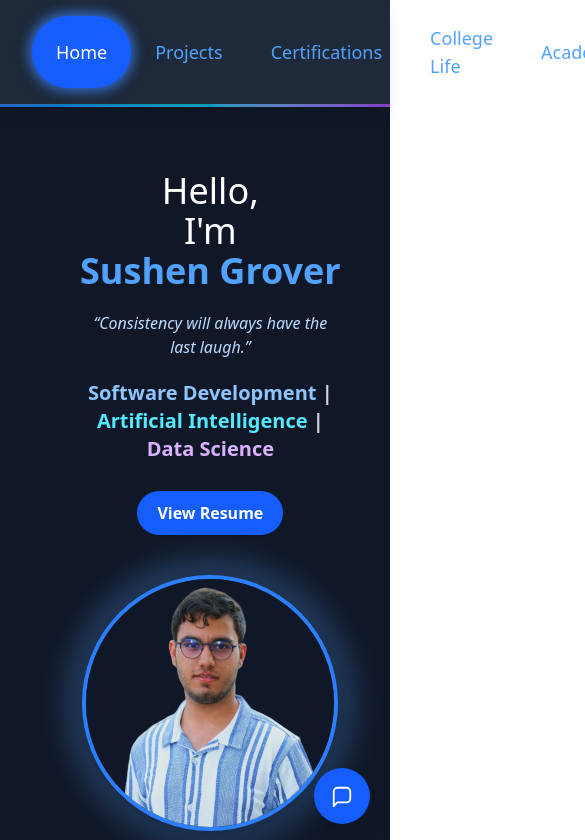
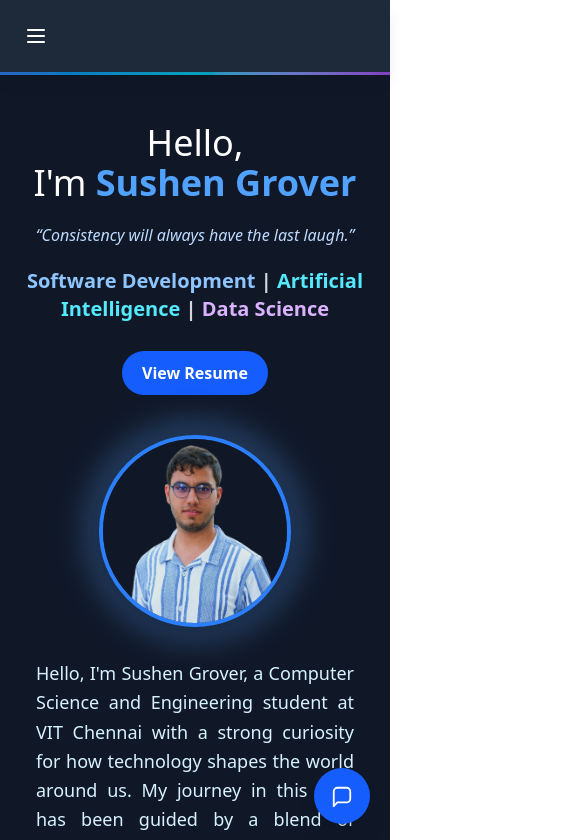
Before and after one commit to SushenGrover/Portfolio-Website, a React (Vite) app in the folder frontend/: page / in a window 390 px wide. Shown: the top 840 px of the page, 585 px wide, since content can reach past the window. Built offline with nearby package versions, Linux system fonts and the light colour scheme.

Commit message:
updated responsive layout

```diff
--- a/frontend/src/components/Navbar.jsx
+++ b/frontend/src/components/Navbar.jsx
@@ -1,8 +1,11 @@
-// frontend\src\componenets\Home.jsx
+// frontend\src\components\Navbar.jsx
 import { Link, useLocation } from "react-router-dom";
+import { useState } from "react";
+import { motion, AnimatePresence } from "framer-motion";
 
 function Navbar() {
   const location = useLocation();
+  const [isMobileMenuOpen, setIsMobileMenuOpen] = useState(false);
 
   const navItems = [
     { path: "/", label: "Home", color: "blue" },
@@ -16,8 +19,39 @@ function Navbar() {
   return (
     <>
       <nav className="bg-gray-800 text-white shadow-lg sticky w-full top-0 z-50">
-        <div className="max-w-6xl mx-auto flex justify-center items-center py-4">
-          <div className="px-8 flex w-full justify-between text-lg font-medium">
+        <div className="max-w-6xl mx-auto flex items-center justify-between md:justify-center py-4 px-4 md:px-0">
+          {/* Mobile menu button */}
+          <button
+            onClick={() => setIsMobileMenuOpen(!isMobileMenuOpen)}
+            className="md:hidden p-2 rounded-md focus:outline-none focus:ring-2 focus:ring-blue-500"
+          >
+            <svg
+              className="w-6 h-6 text-white"
+              fill="none"
+              stroke="currentColor"
+              viewBox="0 0 24 24"
+              xmlns="http://www.w3.org/2000/svg"
+            >
+              {isMobileMenuOpen ? (
+                <path
+                  strokeLinecap="round"
+                  strokeLinejoin="round"
+                  strokeWidth={2}
+                  d="M6 18L18 6M6 6l12 12"
+                />
+              ) : (
+                <path
+                  strokeLinecap="round"
+                  strokeLinejoin="round"
+                  strokeWidth={2}
+                  d="M4 6h16M4 12h16M4 18h16"
+                />
+              )}
+            </svg>
+          </button>
+
+          {/* Desktop navigation */}
+          <div className="hidden md:flex md:w-full md:justify-between text-lg font-medium">
             {navItems.map((item) => {
               const isActive = location.pathname === item.path;
               console.log(location.pathname, item.path, isActive);
@@ -50,6 +84,42 @@ function Navbar() {
             })}
           </div>
         </div>
+
+        {/* Mobile menu overlay */}
+        <AnimatePresence>
+          {isMobileMenuOpen && (
+            <motion.div
+              initial={{ opacity: 0, y: -20 }}
+              animate={{ opacity: 1, y: 0 }}
+              exit={{ opacity: 0, y: -20 }}
+              className="md:hidden bg-gray-800 absolute w-full left-0 right-0 py-4 shadow-lg"
+            >
+              <div className="flex flex-col items-center gap-4 text-lg font-medium">
+                {navItems.map((item) => {
+                  const isActive = location.pathname === item.path;
+                  return (
+                    <Link
+                      key={item.path}
+                      to={item.path}
+                      onClick={() => setIsMobileMenuOpen(false)}
+                      className={`
+                        w-full text-center py-2 px-6 rounded-lg transition-all duration-300
+                        ${
+                          isActive
+                            ? "bg-blue-600 text-white"
+                            : "text-blue-400 hover:bg-gray-700"
+                        }
+                      `}
+                    >
+                      {item.label}
+                    </Link>
+                  );
+                })}
+              </div>
+            </motion.div>
+          )}
+        </AnimatePresence>
+
         <div className="h-[3px] w-full bg-gradient-to-r from-blue-500 via-cyan-400 to-purple-500 opacity-70"></div>
       </nav>
     </>
--- a/frontend/src/pages/Academics.jsx
+++ b/frontend/src/pages/Academics.jsx
@@ -146,10 +146,7 @@ export default function Academics() {
   }, []);
 
   return (
-    <section
-      className="academics-wrapper bg-gray-900 min-h-screen"
-      style={{ margin: "0 auto", padding: "48px 20px" }}
-    >
+    <section className="academics-wrapper bg-gray-900 min-h-screen px-4 md:px-20 py-8 md:py-12">
       {/* // CGPA Details table */}
 
       <h2
--- a/frontend/src/pages/Certifications.jsx
+++ b/frontend/src/pages/Certifications.jsx
@@ -24,8 +24,10 @@ export default function Certifications() {
   };
 
   return (
-    <section className="bg-gray-900 py-12 px-4 md:px-12">
-      <h2 className="text-3xl font-extrabold text-blue-500 mb-4">Certifications</h2>
+    <section className="bg-gray-900 py-8 px-4 md:py-12 md:px-12">
+      <h2 className="text-3xl font-extrabold text-blue-500 mb-4">
+        Certifications
+      </h2>
       <div className="grid gap-8">
         {certifications.map((c, idx) => (
           <div key={c.id} className="relative w-full" variants={cardVariants}>
@@ -50,10 +52,10 @@ export default function Certifications() {
               variants={cardVariants}
               className="relative bg-gradient-to-b from-gray-800 via-gray-900 to-gray-800 rounded-2xl shadow-lg p-6 md:p-8 overflow-hidden"
             >
-              <div className="flex md:flex-row flex-col items-center md:items-start gap-6">
+              <div className="flex flex-col md:flex-row items-center md:items-start gap-6">
                 {/* Clickable Badge Image */}
                 <div
-                  className="w-40 h-40 md:w-48 md:h-48 rounded-xl overflow-hidden border border-cyan-400/30 flex-shrink-0 cursor-pointer"
+                  className="w-32 h-32 md:w-48 md:h-48 rounded-xl overflow-hidden border border-cyan-400/30 flex-shrink-0 cursor-pointer"
                   onClick={() => openImageModal(c.image, c.name)}
                 >
                   <div className="relative w-full h-full">
--- a/frontend/src/pages/Home.jsx
+++ b/frontend/src/pages/Home.jsx
@@ -20,17 +20,20 @@ export default function Home() {
   return (
     <div className="min-h-screen bg-gray-900 text-white flex flex-col">
       {/* Main unified container for hero and description */}
-      <div className="max-w-6xl mx-auto px-20 py-16 flex flex-col gap-10">
+      <div className="max-w-6xl mx-auto px-5 md:px-20 py-12 md:py-16 flex flex-col gap-8 md:gap-10">
         {/* Hero Section */}
         <div className="flex flex-col md:flex-row items-center md:items-center justify-center gap-10 md:gap-20">
           <div className="flex-1 text-center md:text-left space-y-5 md:max-w-xl">
             <h1 className="text-4xl md:text-5xl">
               Hello,
               <br />
-              I&apos;m <span className="font-bold whitespace-nowrap text-blue-400">Sushen Grover</span>
+              I&apos;m{" "}
+              <span className="font-bold whitespace-nowrap text-blue-400">
+                Sushen Grover
+              </span>
             </h1>
 
-            <p className="mt-4 italic text-blue-200 text-base max-w-md">
+            <p className="mt-4 italic text-blue-200 text-base max-w-md mx-auto md:mx-0">
               “Consistency will always have the last laugh.”
             </p>
 
@@ -53,27 +56,67 @@ export default function Home() {
           </div>
 
           <div className="flex-1 flex justify-center md:justify-end">
-            <div className="relative w-64 h-64">
+            <div className="relative w-48 h-48 md:w-64 md:h-64">
               <div className="absolute inset-0 rounded-full border-4 border-blue-400 shadow-[0_0_10px_7px_rgba(95,165,250,0.6)] blur-lg" />
               <img
                 src={profilePhoto}
                 alt="My Profile"
-                className="w-64 h-64 object-cover rounded-full border-4 border-blue-500 shadow-lg relative z-10"
+                className="w-48 h-48 md:w-64 md:h-64 object-cover rounded-full border-4 border-blue-500 shadow-lg relative z-10"
               />
             </div>
           </div>
         </div>
 
         {/* Description */}
-        <div className="space-y-6">
+        <div className="space-y-6 px-4">
           <p className="text-[#D7F2FE] text-lg leading-relaxed text-justify">
-            Hello, I&apos;m Sushen Grover, a Computer Science and Engineering student at VIT Chennai with a strong curiosity for how technology shapes the world around us. My journey in this field has been guided by a blend of structured learning and self-driven exploration. Over time, I have built proficiency in multiple programming languages including Python, Java, C, and C++, which form the backbone of my technical foundation. I am also skilled in applying Data Structures and Algorithms to solve complex problems with efficiency and precision. Alongside coding, I have developed a keen interest in Data Analytics, where I use tools like MySQL, Tableau, R, and Spreadsheets to uncover patterns and transform raw information into actionable insights. These skills allow me to bridge the gap between technical rigor and real-world applications, making technology not just a tool, but a medium for solving meaningful problems.
+            Hello, I&apos;m Sushen Grover, a Computer Science and Engineering
+            student at VIT Chennai with a strong curiosity for how technology
+            shapes the world around us. My journey in this field has been guided
+            by a blend of structured learning and self-driven exploration. Over
+            time, I have built proficiency in multiple programming languages
+            including Python, Java, C, and C++, which form the backbone of my
+            technical foundation. I am also skilled in applying Data Structures
+            and Algorithms to solve complex problems with efficiency and
+            precision. Alongside coding, I have developed a keen interest in
+            Data Analytics, where I use tools like MySQL, Tableau, R, and
+            Spreadsheets to uncover patterns and transform raw information into
+            actionable insights. These skills allow me to bridge the gap between
+            technical rigor and real-world applications, making technology not
+            just a tool, but a medium for solving meaningful problems.
           </p>
           <p className="text-[#D7F2FE] text-lg leading-relaxed text-justify">
-            Beyond the technical side, I place great value on the mindset I bring to my work. I am someone who believes in maintaining a calm, quiet, and no-noise approach to challenges, regardless of the environment. While others may feel pressured in high-stakes or fast-paced situations, I&apos;ve learned to remain composed and focus on the task at hand without distraction or panic. This quality not only helps me analyze problems with clarity but also ensures I can collaborate effectively without contributing unnecessary noise. I&apos;m not driven by the need to stand out through volume; instead, I prefer to let the quality of my work speak for itself. I believe that the ability to remain steady under pressure is as important as technical expertise, since it shapes how problems are solved and how teams function in demanding scenarios. In every situation, I aim to bring stability, thoughtfulness, and reliability.
+            Beyond the technical side, I place great value on the mindset I
+            bring to my work. I am someone who believes in maintaining a calm,
+            quiet, and no-noise approach to challenges, regardless of the
+            environment. While others may feel pressured in high-stakes or
+            fast-paced situations, I&apos;ve learned to remain composed and
+            focus on the task at hand without distraction or panic. This quality
+            not only helps me analyze problems with clarity but also ensures I
+            can collaborate effectively without contributing unnecessary noise.
+            I&apos;m not driven by the need to stand out through volume;
+            instead, I prefer to let the quality of my work speak for itself. I
+            believe that the ability to remain steady under pressure is as
+            important as technical expertise, since it shapes how problems are
+            solved and how teams function in demanding scenarios. In every
+            situation, I aim to bring stability, thoughtfulness, and
+            reliability.
           </p>
           <p className="text-[#D7F2FE] text-lg leading-relaxed text-justify">
-            At the heart of my professional and personal outlook is a forward-looking attitude. I believe growth comes from adaptability, and I continuously strive to expand my knowledge by embracing new technologies, tools, and ideas. Whether it&apos;s refining a piece of code, analyzing a dataset, or exploring emerging fields like artificial intelligence and blockchain, I enjoy the process of learning and applying knowledge to real-world contexts. My focus has always been on consistency, sincerity, and precision, which guide the way I approach both individual projects and collaborative efforts. I see myself not just as a developer or an analyst, but as a problem-solver who is motivated by the opportunity to make an impact—quietly but effectively. With every challenge, I aim to combine technical depth, a calm mindset, and forward vision to build solutions that truly matter.
+            At the heart of my professional and personal outlook is a
+            forward-looking attitude. I believe growth comes from adaptability,
+            and I continuously strive to expand my knowledge by embracing new
+            technologies, tools, and ideas. Whether it&apos;s refining a piece
+            of code, analyzing a dataset, or exploring emerging fields like
+            artificial intelligence and blockchain, I enjoy the process of
+            learning and applying knowledge to real-world contexts. My focus has
+            always been on consistency, sincerity, and precision, which guide
+            the way I approach both individual projects and collaborative
+            efforts. I see myself not just as a developer or an analyst, but as
+            a problem-solver who is motivated by the opportunity to make an
+            impact—quietly but effectively. With every challenge, I aim to
+            combine technical depth, a calm mindset, and forward vision to build
+            solutions that truly matter.
           </p>
         </div>
       </div>
@@ -158,7 +201,8 @@ export default function Home() {
 
                   <div className="flex items-center justify-between mb-4">
                     <h3 className="text-2xl md:text-3xl font-extrabold text-white tracking-tight">
-                      Resume <span className="text-cyan-400">— PDF Preview</span>
+                      Resume{" "}
+                      <span className="text-cyan-400">— PDF Preview</span>
                     </h3>
                     <a
                       href="https://drive.google.com/file/d/1WZxj_qhvasipggZ82ER4mEO4cwj3MTGe/view?usp=sharing"
@@ -181,7 +225,8 @@ export default function Home() {
 
                   {/* Fallback message */}
                   <p className="mt-3 text-sm text-slate-300">
-                    If the preview doesn’t load, click “Open in new tab” above to view or download the PDF.
+                    If the preview doesn’t load, click “Open in new tab” above
+                    to view or download the PDF.
                   </p>
                 </div>
               </div>
--- a/frontend/src/pages/Projects.jsx
+++ b/frontend/src/pages/Projects.jsx
@@ -44,7 +44,7 @@ function Projects() {
   return (
     <div className="projects-container p-5 min-h-screen bg-gray-900 text-white flex flex-col">
       <h2 className="text-3xl font-extrabold text-blue-500 mb-4">Projects</h2>
-      <div className="grid grid-cols-1 md:grid-cols-2 gap-8">
+      <div className="grid grid-cols-1 md:grid-cols-2 gap-8 px-4 md:px-0">
         {projects.map((proj, idx) => (
           <div key={idx} className="card p-6 rounded shadow bg-gray-800">
             <h2 className="text-xl text-blue-400 font-bold">{proj.name}</h2>
@@ -52,7 +52,7 @@ function Projects() {
             <p className="text-blue-300 mt-1 text-justify">
               {proj.description}
             </p>
-            <div className="flex gap-3 mt-5">
+            <div className="flex flex-wrap gap-3 mt-5">
               <button
                 className="bg-blue-600 hover:bg-blue-500 py-2 px-6 text-white rounded cursor-pointer"
                 onClick={() => fetchReadme(proj.githubRepo, proj.name)}
```
Also changed, not shown: frontend/src/components/Footer.jsx (+12 -5 lines), frontend/src/pages/CollegeLife.jsx (+5 -8 lines), frontend/src/pages/Dsa.jsx (+6 -22 lines).
